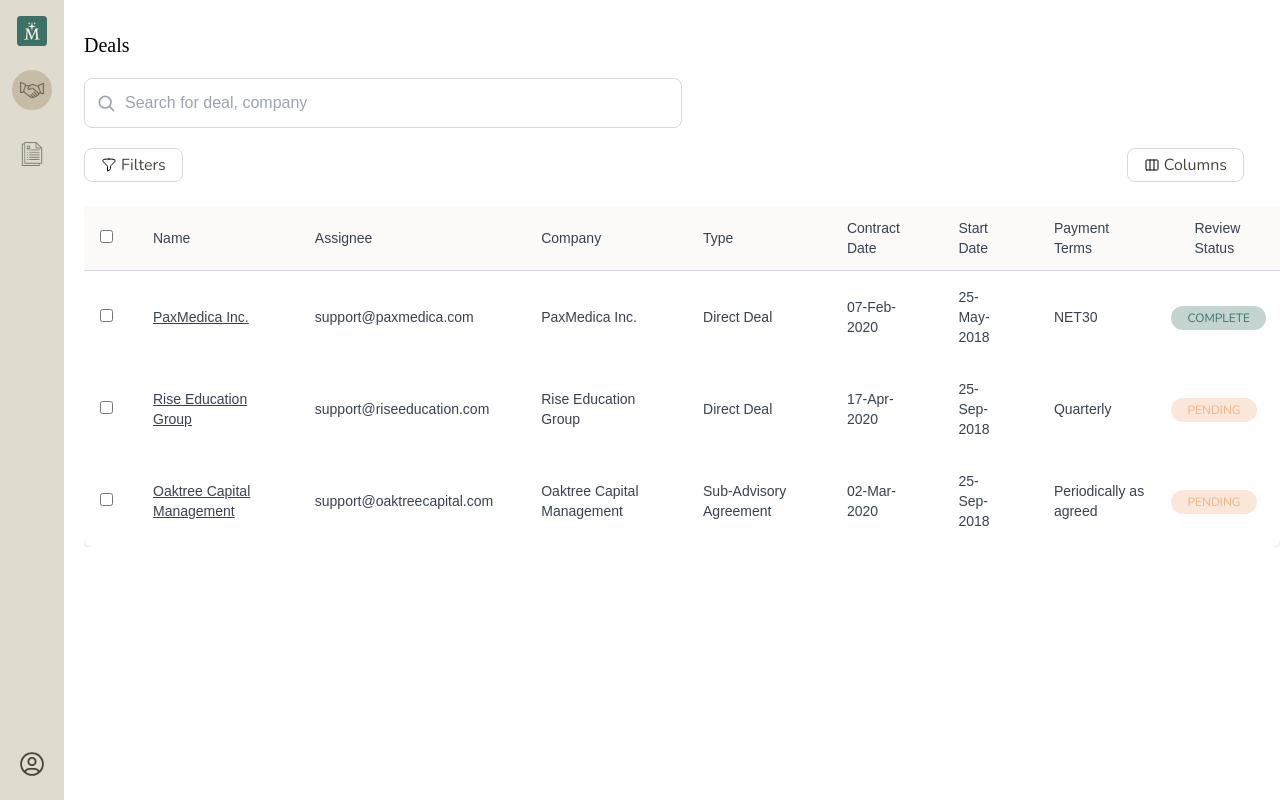
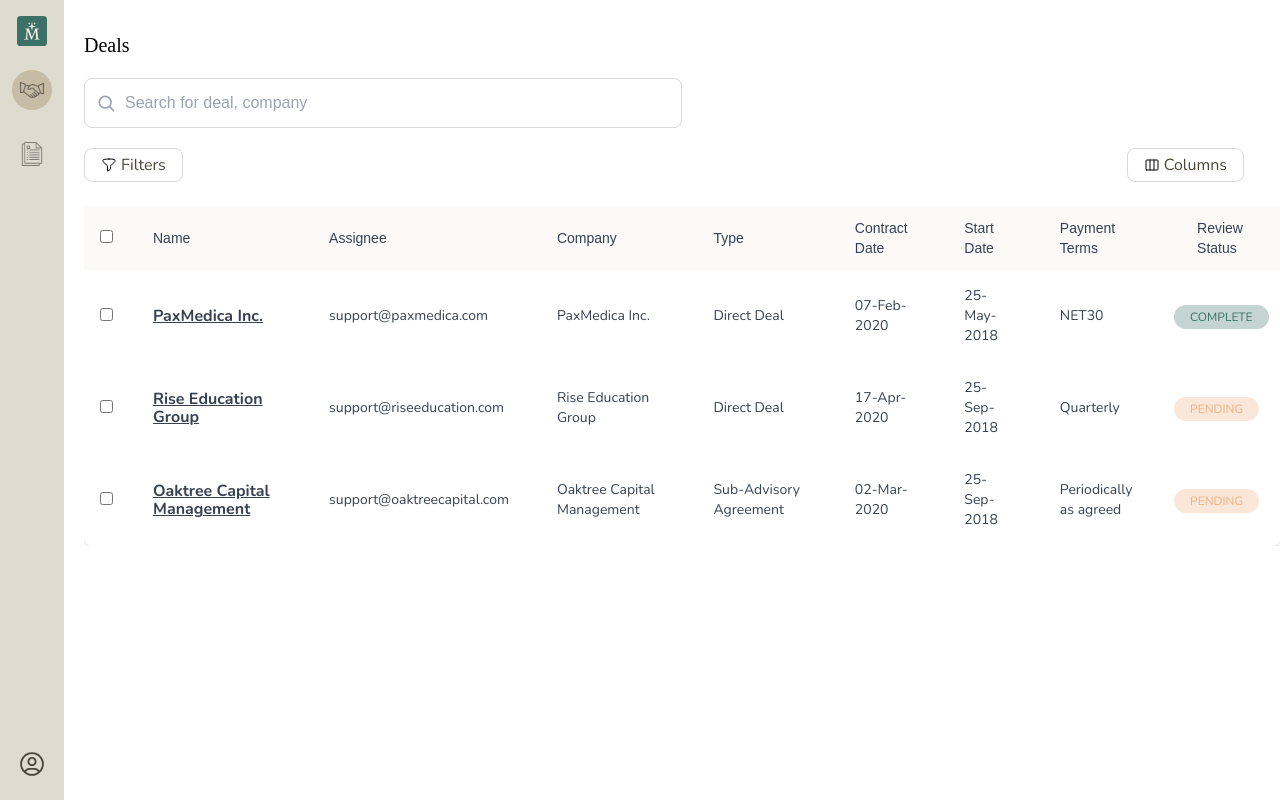
Before and after one commit to reallearning/document-intelligence, a Next.js app: page /deals in a window 1280 px wide. Built offline with nearby package versions, Linux system fonts and the light colour scheme; a web font is replaced by a local one.

Commit message:
fix(document-intelligence): morrie-11 - add ui fixes

```diff
--- a/src/app/(dashboard)/deals/deals-table.tsx
+++ b/src/app/(dashboard)/deals/deals-table.tsx
@@ -45,7 +45,7 @@ const DealsTable: React.FC<DealsTableProps> = ({ deals }) => {
       <table className="min-w-full rounded-lg shadow-md">
         <thead className="bg-[#F1EFE94D]">
           <tr>
-            <th className="px-4 py-3 border-b border-gray-300">
+            <th className="px-4 py-3">
               <input
                 type="checkbox"
                 checked={allSelected}
@@ -54,28 +54,28 @@ const DealsTable: React.FC<DealsTableProps> = ({ deals }) => {
               />
             </th>
 
-            <th className="px-6 py-3 border-b border-gray-300 text-left text-sm font-medium text-gray-700">
+            <th className="px-6 py-3 text-left text-sm font-medium text-gray-700">
               Name
             </th>
-            <th className="px-6 py-3 border-b border-gray-300 text-left text-sm font-medium text-gray-700">
+            <th className="px-6 py-3 text-left text-sm font-medium text-gray-700">
               Assignee
             </th>
-            <th className="px-6 py-3 border-b border-gray-300 text-left text-sm font-medium text-gray-700">
+            <th className="px-6 py-3 text-left text-sm font-medium text-gray-700">
               Company
             </th>
-            <th className="px-6 py-3 border-b border-gray-300 text-left text-sm font-medium text-gray-700">
+            <th className="px-6 py-3 text-left text-sm font-medium text-gray-700">
               Type
             </th>
-            <th className="px-6 py-3 border-b border-gray-300 text-left text-sm font-medium text-gray-700">
+            <th className="px-6 py-3 text-left text-sm font-medium text-gray-700">
               Contract Date
             </th>
-            <th className="px-6 py-3 border-b border-gray-300 text-left text-sm font-medium text-gray-700">
+            <th className="px-6 py-3 text-left text-sm font-medium text-gray-700">
               Start Date
             </th>
-            <th className="px-6 py-3 border-b border-gray-300 text-left text-sm font-medium text-gray-700">
+            <th className="px-6 py-3 text-left text-sm font-medium text-gray-700">
               Payment Terms
             </th>
-            <th className="px-6 py-3 border-b border-gray-300 text-left text-sm font-medium text-gray-700">
+            <th className="px-6 py-3 text-left text-sm font-medium text-gray-700">
               Review Status
             </th>
           </tr>
@@ -93,27 +93,27 @@ const DealsTable: React.FC<DealsTableProps> = ({ deals }) => {
               </td>
 
               <td
-                className="px-6 py-4 text-sm text-gray-700 underline cursor-pointer"
+                className="px-6 py-4 text-md font-bold font-nunito text-gray-700 underline cursor-pointer"
                 onClick={() => router.push(`/deals/${deal.id}`)}
               >
                 {deal.name}
               </td>
-              <td className="px-6 py-4 text-sm text-gray-700">
+              <td className="px-6 py-4 text-sm font-normal font-nunito text-gray-700">
                 {deal.assignee}
               </td>
-              <td className="px-6 py-4 text-sm text-gray-700">
+              <td className="px-6 py-4 text-sm font-normal font-nunito text-gray-700">
                 {deal.company_name}
               </td>
-              <td className="px-6 py-4 text-sm text-gray-700">
+              <td className="px-6 py-4 text-sm font-normal font-nunito text-gray-700">
                 {deal.deal_type}
               </td>
-              <td className="px-6 py-4 text-sm text-gray-700">
+              <td className="px-6 py-4 text-sm font-normal font-nunito text-gray-700">
                 {deal.contract_date}
               </td>
-              <td className="px-6 py-4 text-sm text-gray-700">
+              <td className="px-6 py-4 text-sm font-normal font-nunito text-gray-700">
                 {deal.start_date}
               </td>
-              <td className="px-6 py-4 text-sm text-gray-700">
+              <td className="px-6 py-4 text-sm font-normal font-nunito text-gray-700">
                 {deal.payment_terms}
               </td>
               <td>
--- a/src/app/(dashboard)/invoices/invoices-table.tsx
+++ b/src/app/(dashboard)/invoices/invoices-table.tsx
@@ -43,7 +43,7 @@ const InvoicesTable: React.FC<InvoicesTableProps> = ({ invoices }) => {
       <table className="min-w-full rounded-lg shadow-md">
         <thead className="bg-[#F1EFE94D]">
           <tr>
-            <th className="px-4 py-3 border-b border-gray-300 text-center w-12">
+            <th className="px-4 py-3 text-center w-12">
               <input
                 type="checkbox"
                 checked={allSelected}
@@ -51,22 +51,22 @@ const InvoicesTable: React.FC<InvoicesTableProps> = ({ invoices }) => {
                 className="cursor-pointer"
               />
             </th>
-            <th className="px-6 py-3 border-b border-gray-300 text-left text-sm font-medium text-gray-700">
+            <th className="px-6 py-3 text-left text-sm font-medium text-gray-700">
               Name
             </th>
-            <th className="px-6 py-3 border-b border-gray-300 text-left text-sm font-medium text-gray-700">
+            <th className="px-6 py-3 text-left text-sm font-medium text-gray-700">
               Source
             </th>
-            <th className="px-6 py-3 border-b border-gray-300 text-left text-sm font-medium text-gray-700">
+            <th className="px-6 py-3 text-left text-sm font-medium text-gray-700">
               Document Type
             </th>
-            <th className="px-6 py-3 border-b border-gray-300 text-left text-sm font-medium text-gray-700">
+            <th className="px-6 py-3 text-left text-sm font-medium text-gray-700">
               Added On
             </th>
-            <th className="px-6 py-3 border-b border-gray-300 text-left text-sm font-medium text-gray-700">
+            <th className="px-6 py-3 text-left text-sm font-medium text-gray-700">
               Assignee
             </th>
-            <th className="px-6 py-3 border-b border-gray-300 text-left text-sm font-medium text-gray-700">
+            <th className="px-6 py-3 text-left text-sm font-medium text-gray-700">
               Last Modified On
             </th>
           </tr>
@@ -83,24 +83,24 @@ const InvoicesTable: React.FC<InvoicesTableProps> = ({ invoices }) => {
                 />
               </td>
               <td
-                className="px-6 py-4 text-sm text-gray-700 underline cursor-pointer"
+                className="px-6 py-4 text-md font-bold font-nunito text-gray-700 underline cursor-pointer"
                 onClick={() => router.push(`/invoices/${invoice.id}`)}
               >
                 {invoice.name}
               </td>
-              <td className="px-6 py-4 text-sm text-gray-700">
+              <td className="px-6 py-4 text-sm font-normal font-nunito text-gray-700">
                 {invoice.source}
               </td>
-              <td className="px-6 py-4 text-sm text-gray-700">
+              <td className="px-6 py-4 text-sm font-normal font-nunito text-gray-700">
                 {invoice.type_of_document}
               </td>
-              <td className="px-6 py-4 text-sm text-gray-700">
+              <td className="px-6 py-4 text-sm font-normal font-nunito text-gray-700">
                 {invoice.added_on}
               </td>
-              <td className="px-6 py-4 text-sm text-gray-700">
+              <td className="px-6 py-4 text-sm font-nunito font-normal text-gray-700">
                 {invoice.assignee}
               </td>
-              <td className="px-6 py-4 text-sm text-gray-700">
+              <td className="px-6 py-4 text-sm font-normal font-nunito text-gray-700">
                 {invoice.last_modified_on}
               </td>
             </tr>
--- a/src/components/annotations-sidebar/annotations-sidebar.tsx
+++ b/src/components/annotations-sidebar/annotations-sidebar.tsx
@@ -152,7 +152,7 @@ export const AnnotationsSidebar = ({
                     {info.data?.map((item, secIndex) => (
                       <div
                         key={secIndex}
-                        className="bg-white rounded-xl pt-3 pb-5 px-5 flex flex-col gap-y-2"
+                        className="bg-white rounded-xl pt-3 pb-5 px-5 flex flex-col gap-y-2 hover:border hover:border-[#3C7167]"
                       >
                         <div key={secIndex} className="flex flex-col gap-2">
                           <div className="flex justify-between items-center">
--- a/src/components/invoice-information-sidebar/invoice-information-sidebar.tsx
+++ b/src/components/invoice-information-sidebar/invoice-information-sidebar.tsx
@@ -100,7 +100,7 @@ export const InvoiceInformationSidebar = ({
               {step.data.map((dataItem) => (
                 <div
                   key={dataItem.id}
-                  className="bg-white px-4 py-3 rounded-xl mb-3"
+                  className="bg-white px-4 py-3 rounded-xl mb-3 hover:border hover:border-[#3C7167]"
                 >
                   <div className="flex justify-between items-center">
                     <p className="text-xs text-[#A8A8A8] mb-2">
```
